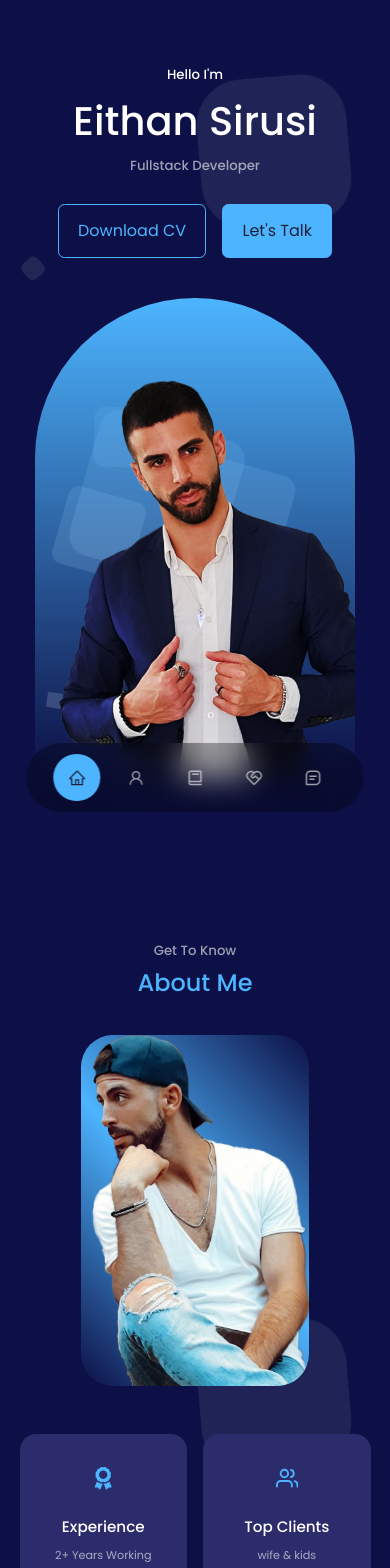
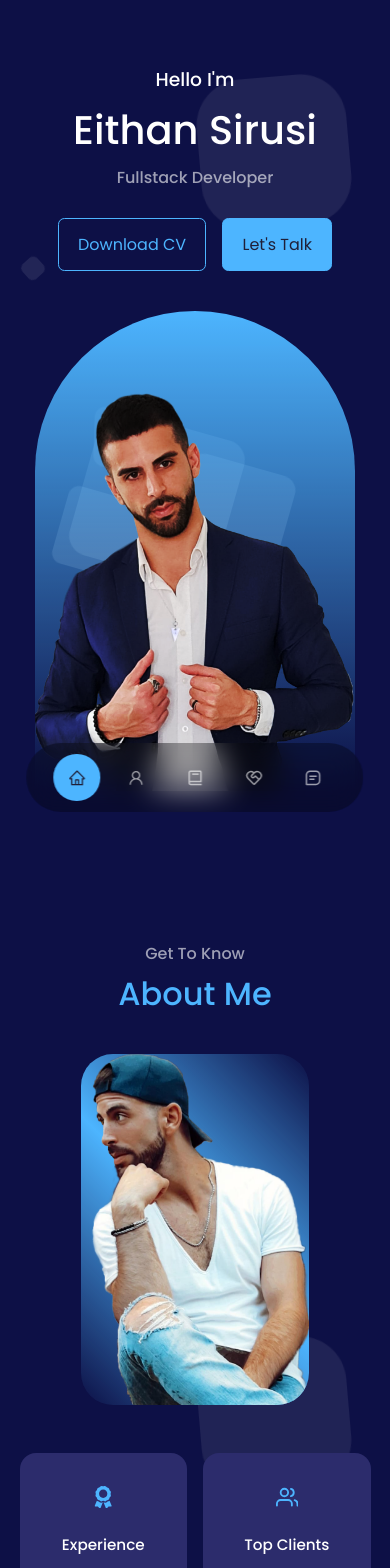
Before and after one commit to eithan31sirusi/new_portfolio, a React (Create React App) app: page / in a window 390 px wide. Shown: the top 1568 px of the page. Built offline with nearby package versions, Linux system fonts and the light colour scheme; the HTML template or start-up script is replaced by a standard one.

Commit message:
fixing the swiper component

```diff
--- a/src/components/about/About.jsx
+++ b/src/components/about/About.jsx
@@ -8,7 +8,7 @@ import { VscFolderLibrary } from "react-icons/vsc";
 const About = () => {
   return (
     <section id="about">
-      <h5>Get To Know</h5>
+      <h4>Get To Know</h4>
       <h2>About Me</h2>
 
       <div className="container about__container">
--- a/src/components/contact/Contact.jsx
+++ b/src/components/contact/Contact.jsx
@@ -36,7 +36,7 @@ const Contact = () => {
   return (
     <section id="contact">
       <AnimatedBG />
-      <h5>Get In Touch</h5>
+      <h4>Get In Touch</h4>
       <h2>Contact Me</h2>
 
       <div className="container contact__container">
--- a/src/components/experience/Experience.jsx
+++ b/src/components/experience/Experience.jsx
@@ -7,7 +7,7 @@ const Experience = () => {
   return (
     <section id="experience">
       <AnimatedBG />
-      <h5>What Skills I Have</h5>
+      <h4>What Skills I Have</h4>
       <h2>My Experience</h2>
 
       <div className="container experience__container">
--- a/src/components/header/Header.jsx
+++ b/src/components/header/Header.jsx
@@ -10,9 +10,9 @@ const Header = () => {
     <>
       <header>
         <div className="container header__container">
-          <h5>Hello I'm</h5>
+          <h3>Hello I'm</h3>
           <h1>Eithan Sirusi</h1>
-          <h5 className="text-light">Fullstack Developer</h5>
+          <h4 className="text-light">Fullstack Developer</h4>
           <CTA />
           <HeaderSocial />
 
@@ -21,7 +21,7 @@ const Header = () => {
           </div>
 
           <a href="#contact" className="scroll__down">
-            Scroll Down
+            <h3>Scroll Down</h3>
           </a>
         </div>
       </header>
--- a/src/components/header/HeaderSocials.jsx
+++ b/src/components/header/HeaderSocials.jsx
@@ -6,10 +6,10 @@ const HeaderSocials = () => {
   return (
     <div className="header__socials">
       <a href="https://linkedin.com" target="_blank">
-        <BsLinkedin />
+        <BsLinkedin size={30} />
       </a>
       <a href="https://github.com/eithan31sirusi" target="_blank">
-        <FaGithub />
+        <FaGithub size={30} />
       </a>
     </div>
   );
--- a/src/components/header/header.css
+++ b/src/components/header/header.css
@@ -98,4 +98,8 @@ header {
     margin-top: 1.7rem;
     gap: 1rem;
   }
+
+  .me img {
+    transform: translate(-8%, 0);
+  }
 }
--- a/src/components/myArt/MyArt.jsx
+++ b/src/components/myArt/MyArt.jsx
@@ -45,7 +45,7 @@ const MyArt = () => {
   return (
     <section id="testimonials">
       <h2 style={{ marginBottom: "unset" }}>My Art</h2>
-      <h5 style={{ marginBottom: "2rem" }}>Comedy Sketchs</h5>
+      <h4 style={{ marginBottom: "2rem" }}>Comedy Sketchs</h4>
 
       <Swiper
         className="container testimonials__container"
@@ -54,6 +54,7 @@ const MyArt = () => {
         spaceBetween={40}
         slidesPerView={1}
         pagination={{ clickable: true }}
+        scrollbar={{ draggable: true }}
       >
         {data.map(({ avatar, name, review }, index) => {
           return (
--- a/src/components/portfolio/Portfolio.jsx
+++ b/src/components/portfolio/Portfolio.jsx
@@ -34,7 +34,7 @@ const Portfolio = () => {
   return (
     <section id="portfolio">
       <AnimatedBG />
-      <h5>My Recent Work</h5>
+      <h4>My Recent Work</h4>
       <h2>Portfolio</h2>
 
       <div className="container portfolio__container">
--- a/src/index.css
+++ b/src/index.css
@@ -58,11 +58,16 @@ h1 {
   font-size: 2.5rem;
 }
 
+h2 {
+  font-size: 2rem;
+}
+
 section {
   margin-top: 8rem;
 }
 
 section > h2,
+section > h4,
 section > h5 {
   text-align: center;
   color: var(--color-light);
```
